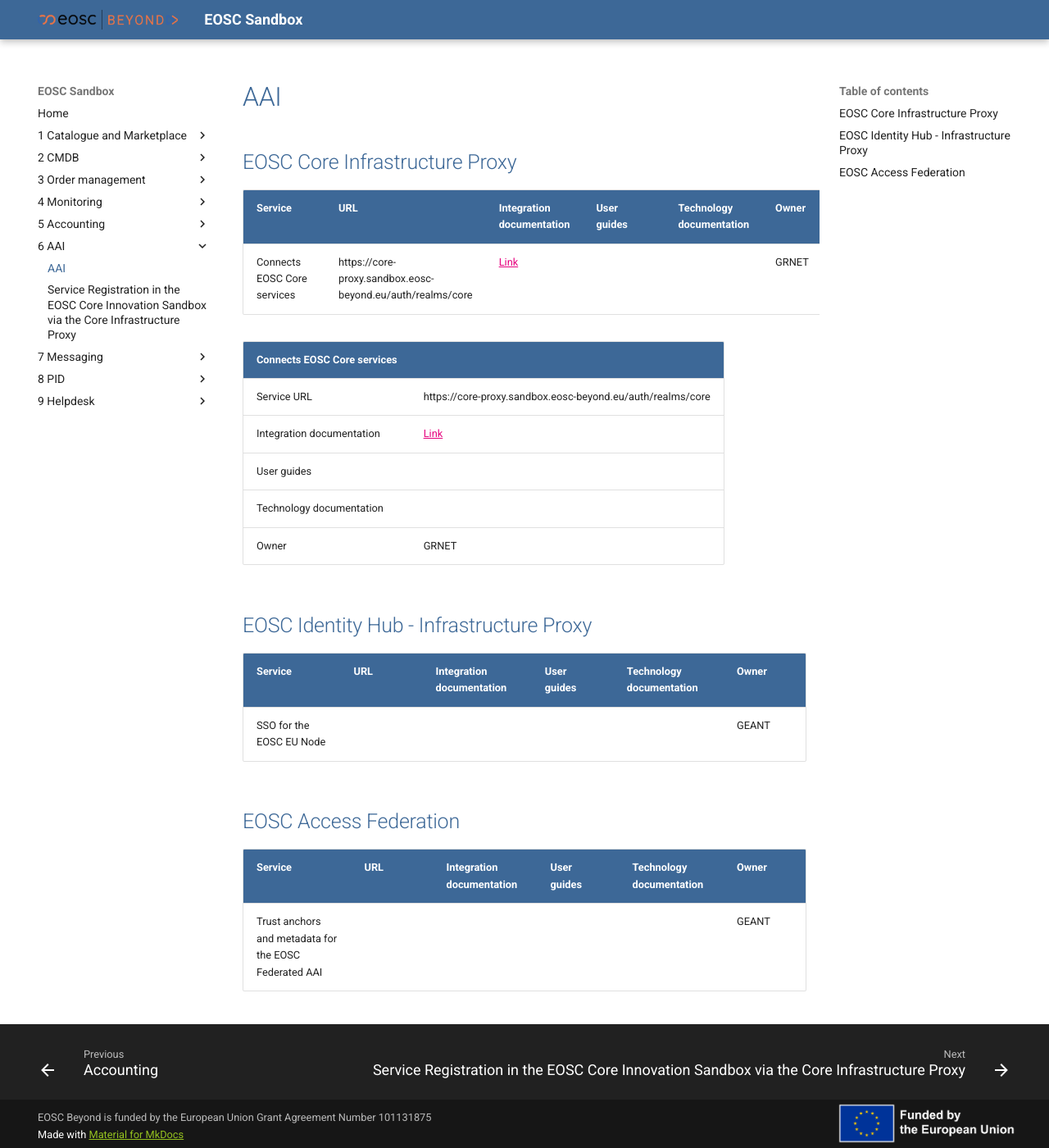
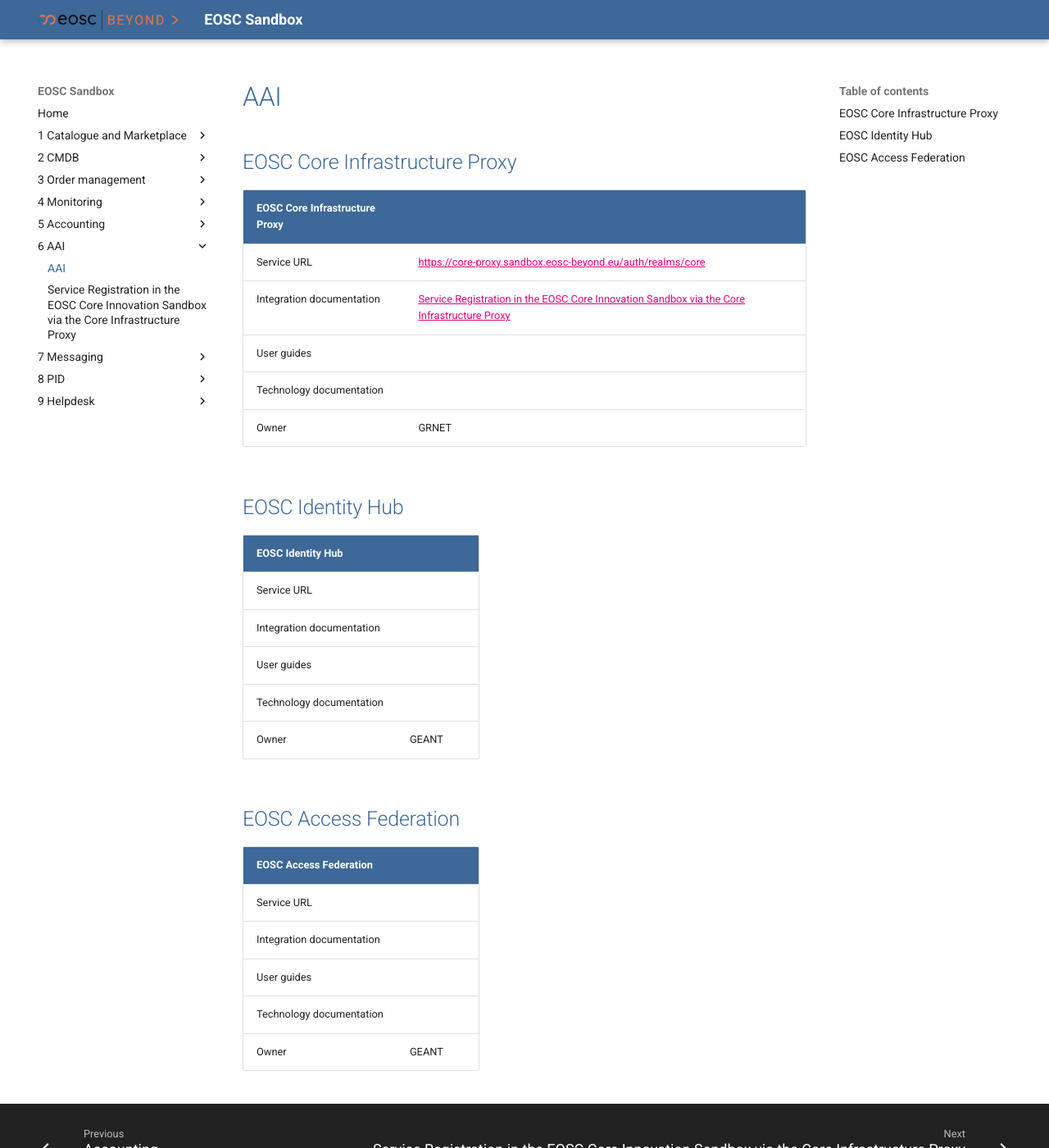
Before and after one commit to eosc-beyond-sandbox/eosc-sandbox, an MkDocs documentation site: the page built from resources/6 AAI/aai.md, in a window 1280 px wide and 1400 px high. Shown: the whole window at 82% size. Built offline with MkDocs 1.6.1 and Material for MkDocs 9.7.7, drawn with Linux system fonts in a browser that asks for light colours.

Commit message:
Table layout update

```diff
--- a/resources/6 AAI/aai.md
+++ b/resources/6 AAI/aai.md
@@ -2,25 +2,30 @@
 
 ## EOSC Core Infrastructure Proxy
 
-| Service                         |  URL                            | Integration documentation | User guides | Technology documentation | Owner  |
-|:-------------------------------- |:------------------------------ |:--------------------------|:------------|:-------------------------|:-------|
-| Connects EOSC Core services |   https://core-proxy.sandbox.eosc-beyond.eu/auth/realms/core | [Link](registering-services-with-the-core-infrastructure-proxy.md) | | | GRNET |
+| EOSC Core Infrastructure Proxy |                                                                                                                                                          |
+| :----------------------------- | :------------------------------------------------------------------------------------------------------------------------------------------------------- |
+| Service URL                    | [https://core-proxy.sandbox.eosc-beyond.eu/auth/realms/core](https://core-proxy.sandbox.eosc-beyond.eu/auth/realms/core)                                 |
+| Integration documentation      | [Service Registration in the EOSC Core Innovation Sandbox via the Core Infrastructure Proxy](registering-services-with-the-core-infrastructure-proxy.md) |
+| User guides                    |                                                                                                                                                          |
+| Technology documentation       |                                                                                                                                                          |
+| Owner                          | GRNET                                                                                                                                                    |
 
-| Connects EOSC Core services |                                                                    |
-| :-------------------------- | :----------------------------------------------------------------- |
-| Service URL                 | https://core-proxy.sandbox.eosc-beyond.eu/auth/realms/core         |
-| Integration documentation   | [Link](registering-services-with-the-core-infrastructure-proxy.md) |
-| User guides                 |                                                                    |
-| Technology documentation    |                                                                    |
-| Owner                       | GRNET                                                              |
+## EOSC Identity Hub
 
-## EOSC Identity Hub - Infrastructure Proxy
-| Service                         |  URL                            | Integration documentation | User guides | Technology documentation | Owner  |
-|:-------------------------------- |:------------------------------ |:--------------------------|:------------|:-------------------------|:-------|
-| SSO for the EOSC EU Node |   |  |  |  | GEANT |
-
+| EOSC Identity Hub         |       |
+| :------------------------ | :---- |
+| Service URL               |       |
+| Integration documentation |       |
+| User guides               |       |
+| Technology documentation  |       |
+| Owner                     | GEANT |
 
 ## EOSC Access Federation
-| Service                         |  URL                            | Integration documentation | User guides | Technology documentation | Owner  |
-|:-------------------------------- |:------------------------------ |:--------------------------|:------------|:-------------------------|:-------|
-| Trust anchors and metadata for the EOSC Federated AAI |    | | |  | GEANT |
+
+| EOSC Access Federation    |       |
+| :------------------------ | :---- |
+| Service URL               |       |
+| Integration documentation |       |
+| User guides               |       |
+| Technology documentation  |       |
+| Owner                     | GEANT |
```
